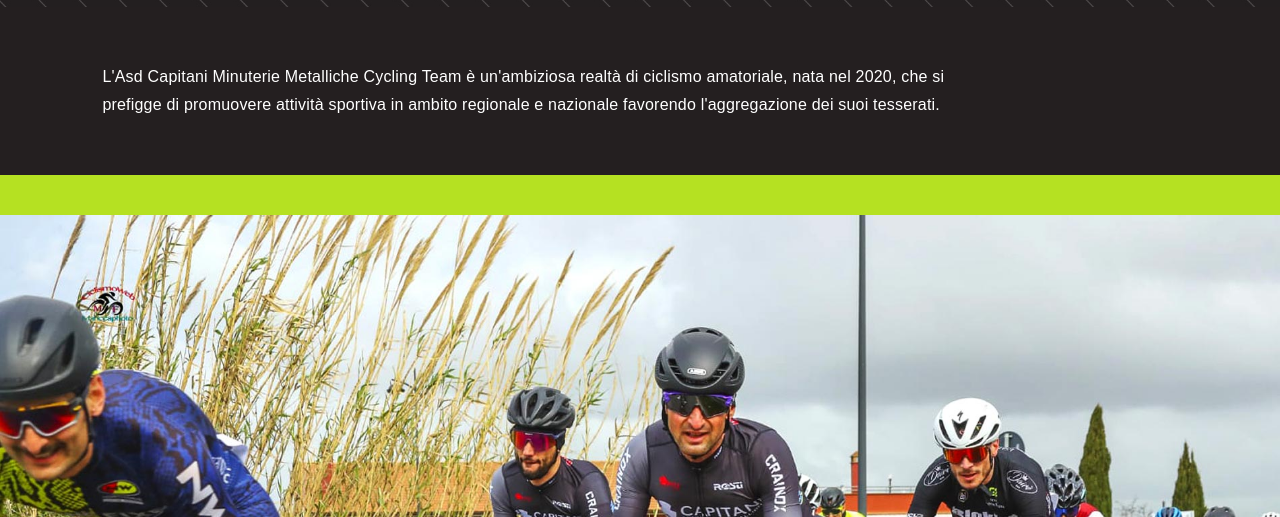
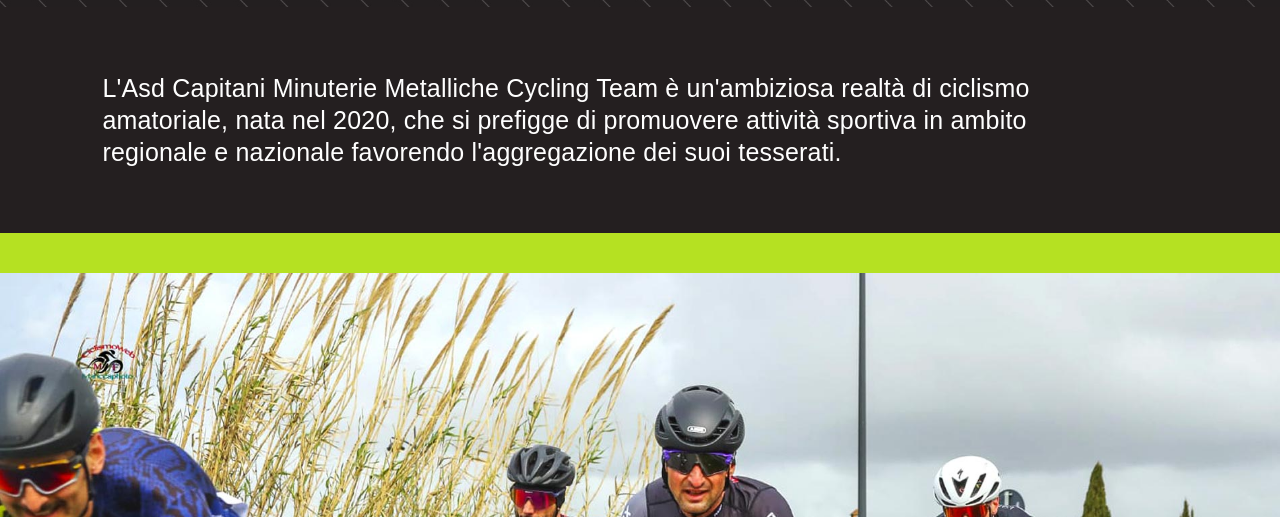
Before and after one commit to guido-an/capitani, a website built with Parcel: page index.html in a window 1280 px wide. Shown: the part 283-800 px from the top of the page. Built offline with nearby package versions, Linux system fonts and the light colour scheme; files whose address does not match are found by name.

Commit message:
Add instagram link and increase font size

```diff
--- a/css/main.css
+++ b/css/main.css
@@ -97,14 +97,14 @@ header {
 }
 
 #pre-hero p {
-    line-height: 28px;
+    line-height: 32px;
     letter-spacing: 0.2px;
-    font-size: 16px;
+    font-size: 25px;
 }
 
 @media(min-width: 768px) {
     #pre-hero p {
-        max-width: 70vw
+        max-width: 80vw
     }
 }
 
@@ -290,9 +290,11 @@ header {
 #athletes-title {
     max-width: 100%
 }
+
 #athletes-names .divider {
     width: 160px;
 }
+
 .divider {
     width: 120px;
     height: 10px;
--- a/index.html
+++ b/index.html
@@ -40,7 +40,7 @@
             <p> seguici su:</p>
             <div>
                 <a href="https://www.facebook.com/capitanicycling" target="_blank"><img src="img/icons/fb-icon.png" alt="fb-icon"></a>
-                <a href="#"><img src="img/icons/instagrm-icon.png" alt="instagram-icon"></a>
+                <a href="https://i.instagram.com/capitaniasd_cyclingteam/"><img src="img/icons/instagrm-icon.png" alt="instagram-icon"></a>
             </div>
         </div>
     </header>
```
